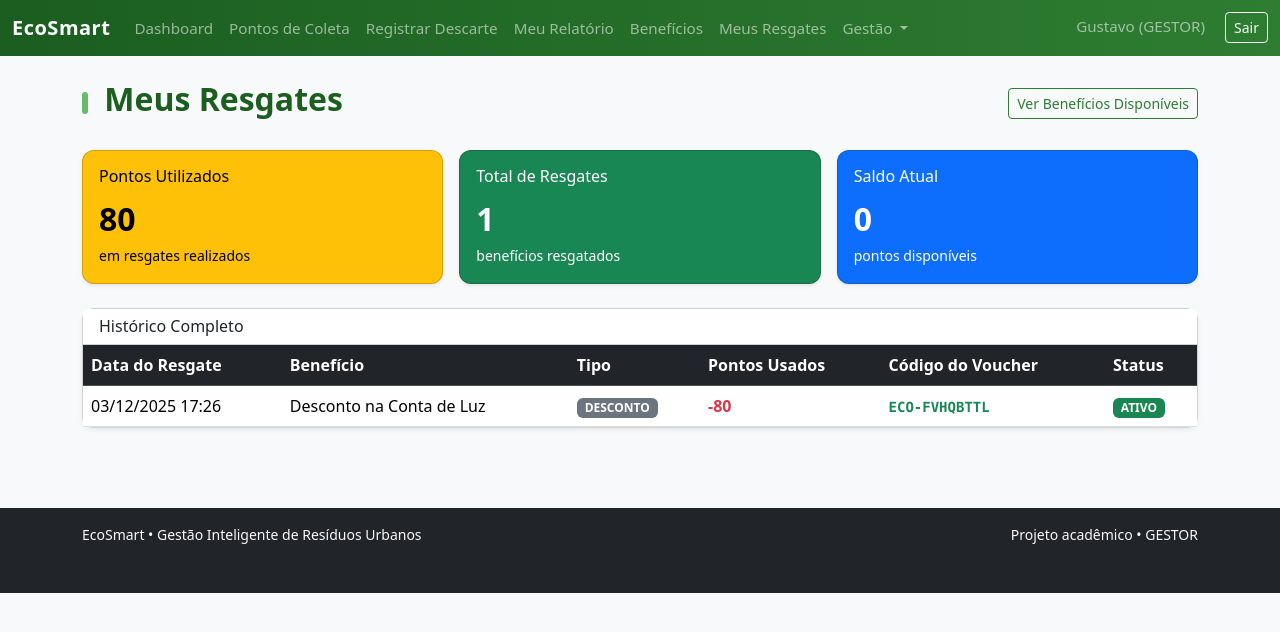
After one commit to guhfelix/Ecosmart_lab, a Flask app: page /meus-resgates in a window 1280 px wide. The commit adds this page. Shown: the top 632 px of the page. Run offline with Flask 3, Linux system fonts and the light colour scheme; a user stored in the database is signed in; some libraries are stand-ins or nearby versions.

Commit message:
feat: validação de utilizador inativo e histórico de resgates
- Adiciona verificação de conta ativa no login
- Cria página 'Meus Resgates' para o cidadão consultar vouchers
- Adiciona link de resgates na barra de navegação

```diff
--- a/blueprints/citizen.py
+++ b/blueprints/citizen.py
@@ -44,42 +44,87 @@ def registrar_descarte():
         db.session.commit()
 
         flash(f"Descarte registrado! Você ganhou {pontos_gerados} pontos.", "success")
-        return redirect(url_for("main.index"))
+        return redirect(url_for("main.dashboard"))
 
     return render_template("descarte.html", pontos=pontos)
 
 
-# ============= RELATÓRIO PESSOAL =============
+# ============= RELATÓRIO PESSOAL (com filtros e paginação) =============
 @citizen_bp.route("/relatorio")
 @login_required
 def relatorio_pessoal():
-    descartes = (
-        Descarte.query
-        .filter_by(usuario_id=current_user.id)
-        .order_by(Descarte.data_hora.desc())
-        .all()
-    )
+    # Parâmetros de filtro
+    tipo_filtro = request.args.get("tipo", "").strip()
+    data_inicio = request.args.get("data_inicio", "").strip()
+    data_fim = request.args.get("data_fim", "").strip()
+    pagina = request.args.get("pagina", 1, type=int)
+    por_pagina = 10
 
-    total_pontos = sum(d.pontos_gerados for d in descartes)
-    total_descartes = len(descartes)
-    total_peso = sum(d.peso_kg for d in descartes) if descartes else 0
+    query = Descarte.query.filter_by(usuario_id=current_user.id)
+
+    if tipo_filtro:
+        query = query.filter(Descarte.tipo_residuo.ilike(f"%{tipo_filtro}%"))
+
+    if data_inicio:
+        from datetime import datetime
+        try:
+            dt_inicio = datetime.strptime(data_inicio, "%Y-%m-%d")
+            query = query.filter(Descarte.data_hora >= dt_inicio)
+        except ValueError:
+            pass
+
+    if data_fim:
+        from datetime import datetime
+        try:
+            dt_fim = datetime.strptime(data_fim, "%Y-%m-%d")
+            # inclui o dia inteiro
+            from datetime import timedelta
+            query = query.filter(Descarte.data_hora < dt_fim + timedelta(days=1))
+        except ValueError:
+            pass
+
+    # Totais sem paginação (sobre todos os descartes filtrados)
+    todos_descartes = query.all()
+    total_pontos = sum(d.pontos_gerados for d in todos_descartes)
+    total_descartes = len(todos_descartes)
+    total_peso = sum(d.peso_kg for d in todos_descartes) if todos_descartes else 0
 
     peso_por_tipo = {}
-    for d in descartes:
+    for d in todos_descartes:
         tipo = d.tipo_residuo or "Não informado"
         peso_por_tipo[tipo] = peso_por_tipo.get(tipo, 0.0) + d.peso_kg
 
     labels_tipos = list(peso_por_tipo.keys())
     pesos_tipos = list(peso_por_tipo.values())
 
+    # Paginação
+    paginacao = (
+        query.order_by(Descarte.data_hora.desc())
+        .paginate(page=pagina, per_page=por_pagina, error_out=False)
+    )
+
+    # Tipos únicos para o filtro
+    tipos_unicos = (
+        db.session.query(Descarte.tipo_residuo)
+        .filter_by(usuario_id=current_user.id)
+        .distinct()
+        .all()
+    )
+    tipos_unicos = [t[0] for t in tipos_unicos if t[0]]
+
     return render_template(
         "relatorio.html",
-        descartes=descartes,
+        descartes=paginacao.items,
+        paginacao=paginacao,
         total_pontos=total_pontos,
         total_descartes=total_descartes,
         total_peso=total_peso,
         labels_tipos=labels_tipos,
         pesos_tipos=pesos_tipos,
+        tipo_filtro=tipo_filtro,
+        data_inicio=data_inicio,
+        data_fim=data_fim,
+        tipos_unicos=tipos_unicos,
     )
 
 
@@ -148,6 +193,40 @@ def beneficios():
         db.session.commit()
 
         flash(f"Benefício '{beneficio.nome}' resgatado com sucesso! Código: {codigo}", "success")
-        return redirect(url_for("citizen.beneficios"))
+        return redirect(url_for("citizen.meus_resgates"))
 
     return render_template("beneficios.html", beneficios=lista_beneficios)
+
+
+# ============= HISTÓRICO DE RESGATES =============
+@citizen_bp.route("/meus-resgates")
+@login_required
+def meus_resgates():
+    resgates = (
+        Resgate.query
+        .filter_by(usuario_id=current_user.id)
+        .order_by(Resgate.data_resgate.desc())
+        .all()
+    )
+
+    # Enriquece com o nome do benefício
+    resgates_detalhados = []
+    for r in resgates:
+        beneficio = Beneficio.query.get(r.beneficio_id)
+        resgates_detalhados.append({
+            "id": r.id,
+            "data_resgate": r.data_resgate,
+            "nome_beneficio": beneficio.nome if beneficio else f"Benefício #{r.beneficio_id}",
+            "tipo_beneficio": beneficio.tipo if beneficio else "—",
+            "pontos_utilizados": r.pontos_utilizados,
+            "codigo_voucher": r.codigo_voucher,
+            "status": r.status,
+        })
+
+    total_pontos_gastos = sum(r["pontos_utilizados"] for r in resgates_detalhados)
+
+    return render_template(
+        "meus_resgates.html",
+        resgates=resgates_detalhados,
+        total_pontos_gastos=total_pontos_gastos,
+    )
--- a/templates/base.html
+++ b/templates/base.html
@@ -53,6 +53,11 @@
         <i class="bi bi-gift"></i> Benefícios
       </a>
     </li>
+    <li class="nav-item">
+      <a class="nav-link" href="{{ url_for('citizen.meus_resgates') }}">
+        <i class="bi bi-ticket-perforated"></i> Meus Resgates
+      </a>
+    </li>
     {% if current_user.papel in ["GESTOR", "ADMIN"] %}
     <li class="nav-item dropdown">
         <a class="nav-link dropdown-toggle" href="#" role="button" data-bs-toggle="dropdown">
@@ -61,6 +66,7 @@
 
               <ul class="dropdown-menu">
                   <li><a class="dropdown-item" href="{{ url_for('admin.admin_pontos') }}">Pontos de Coleta</a></li>
+                  <li><a class="dropdown-item" href="{{ url_for('admin.admin_beneficios') }}">Benefícios</a></li>
                   {% if current_user.papel == "ADMIN" %}
                   <li><a class="dropdown-item" href="{{ url_for('admin.admin_usuarios') }}">Usuários</a></li>
                   <li><a class="dropdown-item" href="{{ url_for('admin.admin_auditoria') }}">Auditoria</a></li>
--- /dev/null
+++ b/templates/meus_resgates.html
@@ -0,0 +1,93 @@
+{% extends "base.html" %}
+{% block content %}
+<div class="d-flex justify-content-between align-items-center mb-4">
+  <h2><i class="bi bi-ticket-perforated text-success"></i> Meus Resgates</h2>
+  <a href="{{ url_for('citizen.beneficios') }}" class="btn btn-outline-success btn-sm">
+    <i class="bi bi-gift"></i> Ver Benefícios Disponíveis
+  </a>
+</div>
+
+{% if resgates %}
+<!-- Resumo -->
+<div class="row g-3 mb-4">
+  <div class="col-md-4">
+    <div class="card text-bg-warning shadow-sm">
+      <div class="card-body">
+        <h6 class="card-title"><i class="bi bi-star-fill"></i> Pontos Utilizados</h6>
+        <p class="fs-2 fw-bold mb-0">{{ total_pontos_gastos }}</p>
+        <small>em resgates realizados</small>
+      </div>
+    </div>
+  </div>
+  <div class="col-md-4">
+    <div class="card text-bg-success shadow-sm">
+      <div class="card-body">
+        <h6 class="card-title"><i class="bi bi-check-circle-fill"></i> Total de Resgates</h6>
+        <p class="fs-2 fw-bold mb-0">{{ resgates|length }}</p>
+        <small>benefícios resgatados</small>
+      </div>
+    </div>
+  </div>
+  <div class="col-md-4">
+    <div class="card text-bg-primary shadow-sm">
+      <div class="card-body">
+        <h6 class="card-title"><i class="bi bi-wallet2"></i> Saldo Atual</h6>
+        <p class="fs-2 fw-bold mb-0">{{ current_user.saldo_pontos }}</p>
+        <small>pontos disponíveis</small>
+      </div>
+    </div>
+  </div>
+</div>
+
+<!-- Tabela de resgates -->
+<div class="card shadow-sm">
+  <div class="card-header bg-white">
+    <h6 class="mb-0"><i class="bi bi-clock-history text-success"></i> Histórico Completo</h6>
+  </div>
+  <div class="card-body p-0">
+    <div class="table-responsive">
+      <table class="table table-hover mb-0">
+        <thead class="table-dark">
+          <tr>
+            <th>Data do Resgate</th>
+            <th>Benefício</th>
+            <th>Tipo</th>
+            <th>Pontos Usados</th>
+            <th>Código do Voucher</th>
+            <th>Status</th>
+          </tr>
+        </thead>
+        <tbody>
+          {% for r in resgates %}
+          <tr>
+            <td>{{ r.data_resgate.strftime("%d/%m/%Y %H:%M") }}</td>
+            <td>{{ r.nome_beneficio }}</td>
+            <td><span class="badge bg-secondary">{{ r.tipo_beneficio }}</span></td>
+            <td><span class="text-danger fw-bold">-{{ r.pontos_utilizados }}</span></td>
+            <td>
+              <code class="text-success fw-bold">{{ r.codigo_voucher }}</code>
+            </td>
+            <td>
+              {% if r.status == "ATIVO" %}
+                <span class="badge bg-success">ATIVO</span>
+              {% elif r.status == "USADO" %}
+                <span class="badge bg-secondary">USADO</span>
+              {% else %}
+                <span class="badge bg-warning text-dark">{{ r.status }}</span>
+              {% endif %}
+            </td>
+          </tr>
+          {% endfor %}
+        </tbody>
+      </table>
+    </div>
+  </div>
+</div>
+
+{% else %}
+<div class="alert alert-info mt-3">
+  <i class="bi bi-info-circle"></i> Você ainda não resgatou nenhum benefício.
+  <a href="{{ url_for('citizen.beneficios') }}" class="alert-link">Ver benefícios disponíveis</a>.
+</div>
+{% endif %}
+{% endblock %}
```
Also changed, not shown: blueprints/auth.py (+7 -6 lines).
